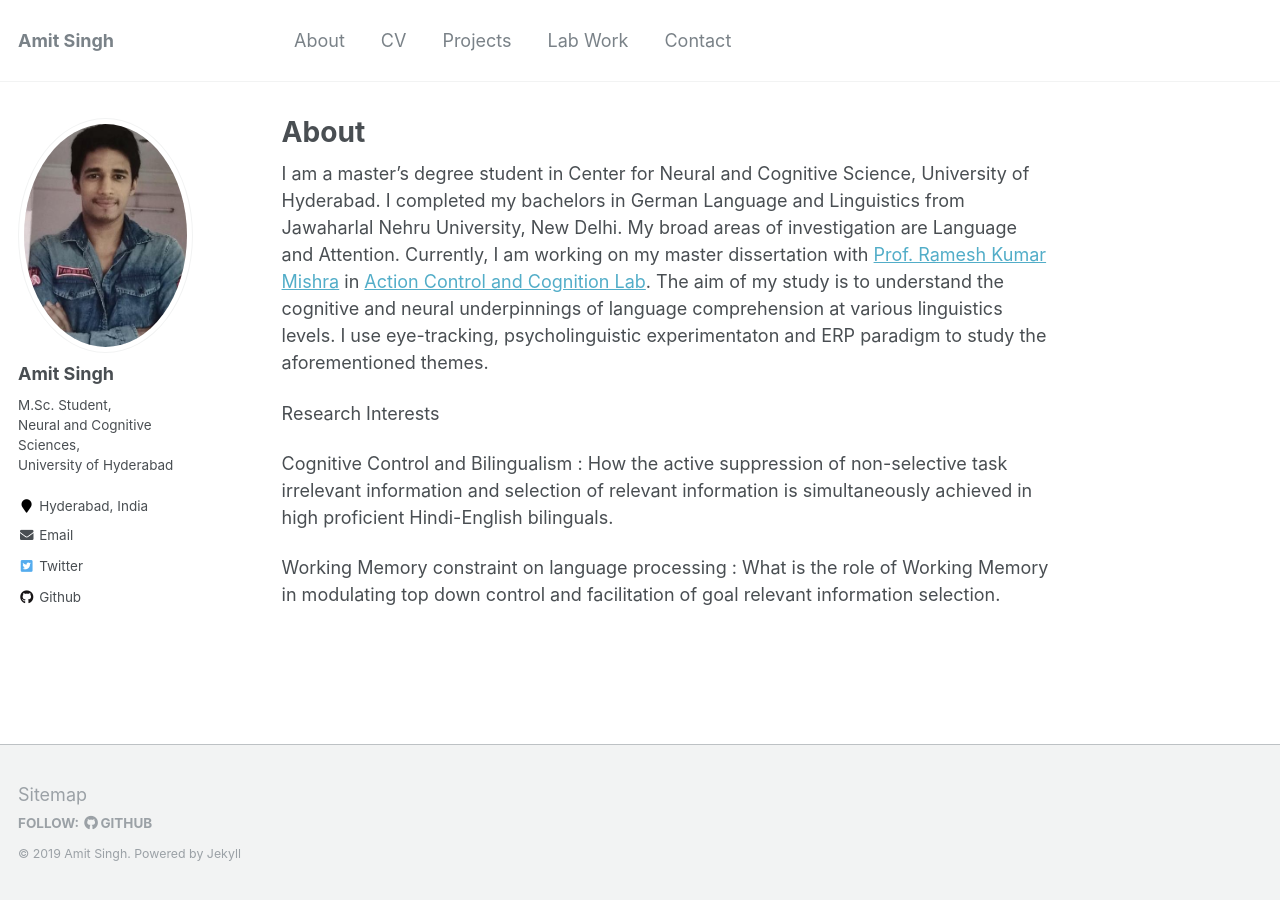
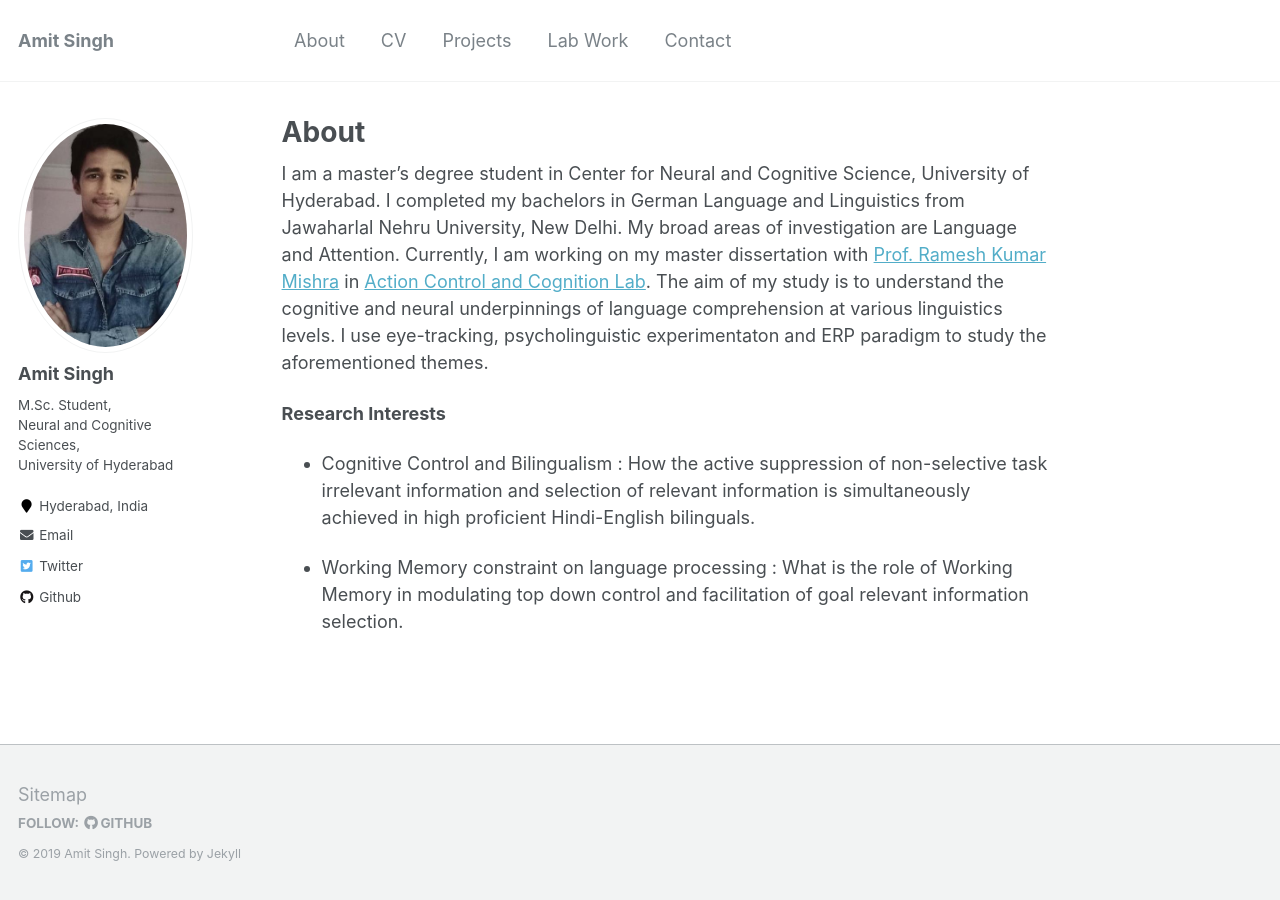
Before and after one commit to amits1ngh/amits1ngh.github.io, a Jekyll site: the page built from _pages/self.md, in a window 1280 px wide. Built offline with Jekyll 4.4.1, drawn with Linux system fonts in a browser that asks for light colours.

```diff
--- a/_pages/self.md
+++ b/_pages/self.md
@@ -8,8 +8,8 @@ redirect_from:
 ---
 I am a master's degree student in Center for Neural and Cognitive Science, University of Hyderabad. I completed my bachelors in German Language and Linguistics from Jawaharlal Nehru University, New Delhi. My broad areas of investigation are Language and Attention. Currently, I am working on my master dissertation with [Prof. Ramesh Kumar Mishra](https://rameshkumarmishra.wordpress.com/) in [Action Control and Cognition Lab](https://actioncontrolcognitionlaboratory.wordpress.com/). The aim of my study is to understand the cognitive and neural underpinnings of language comprehension at various linguistics levels. I use eye-tracking, psycholinguistic experimentaton and ERP paradigm to study the aforementioned themes.
 
-Research Interests
+**Research Interests**
 
-Cognitive Control and Bilingualism : How the active suppression of non-selective task irrelevant information and selection of relevant information is simultaneously achieved in high proficient Hindi-English bilinguals.
+- Cognitive Control and Bilingualism : How the active suppression of non-selective task irrelevant information and selection of relevant information is simultaneously achieved in high proficient Hindi-English bilinguals.
 
-Working Memory constraint on language processing : What is the role of Working Memory in modulating top down control and facilitation of goal relevant information selection.
+- Working Memory constraint on language processing : What is the role of Working Memory in modulating top down control and facilitation of goal relevant information selection.
```
